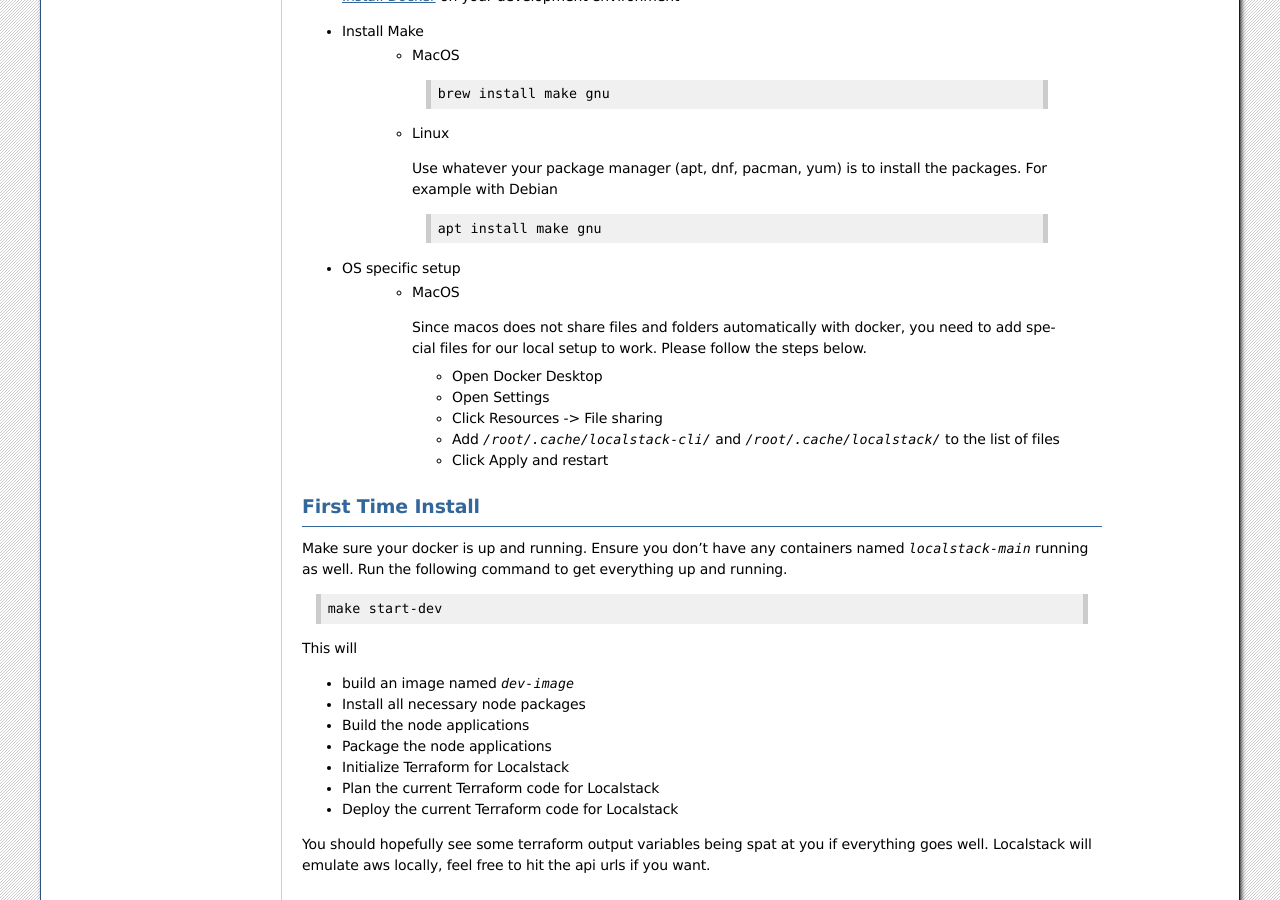
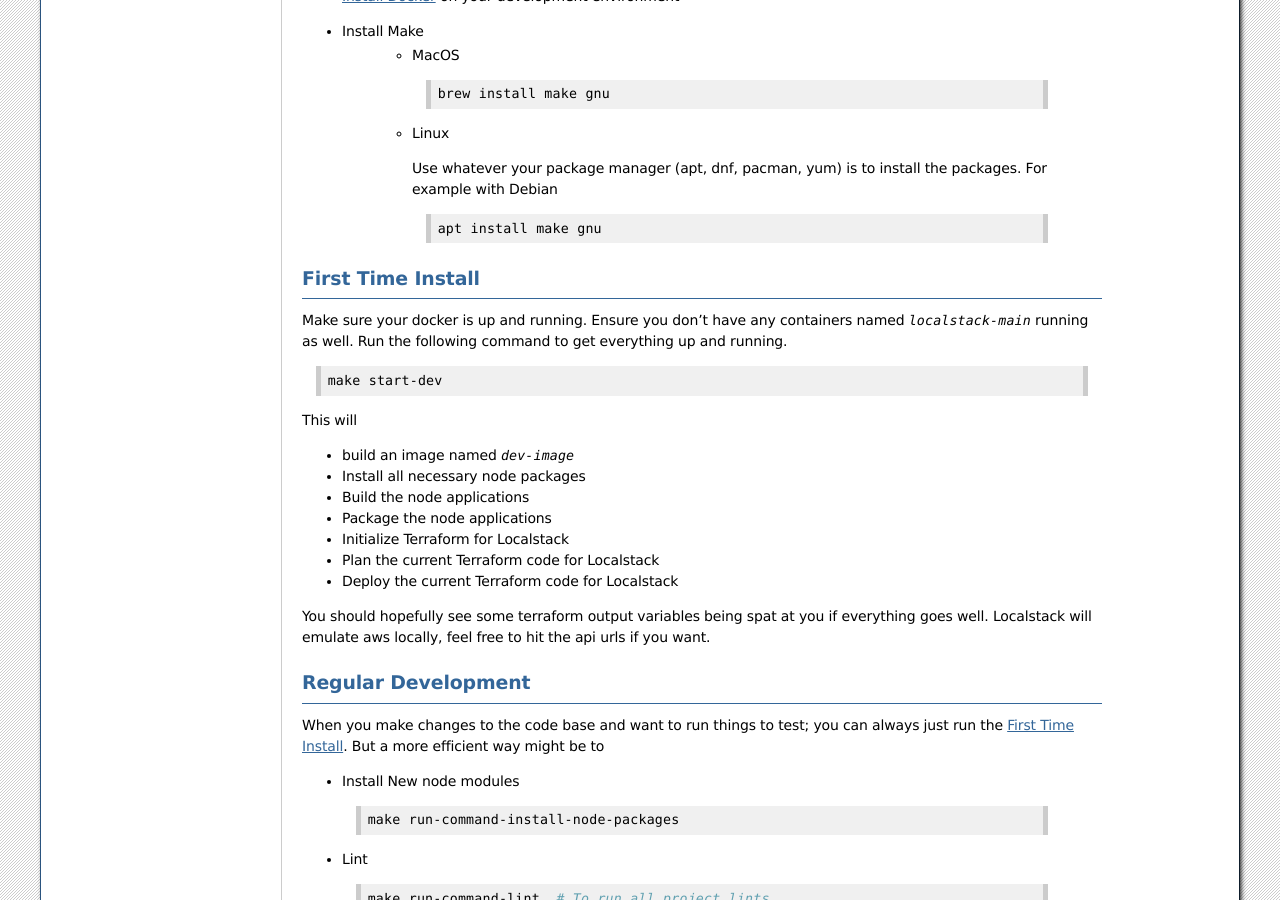
Before and after one commit to CraftsmenLtd/BloodConnect, a Sphinx documentation site: the page built from docs/development/GettingStarted.rst, in a window 1280 px wide and 900 px high, scrolled down 496 px. Built offline with Sphinx 7.4.7, drawn with Linux system fonts in a browser that asks for light colours.

Commit message:
removed deprecated setup

```diff
--- a/docs/development/GettingStarted.rst
+++ b/docs/development/GettingStarted.rst
@@ -42,16 +42,6 @@ Pre-requisites
      .. code-block:: bash
 
         apt install make gnu
-
-- OS specific setup
-    * MacOS
-     Since macos does not share files and folders automatically with docker, you need to add special files for our local setup to work. Please follow the steps below.
-
-     - Open Docker Desktop
-     - Open Settings
-     - Click Resources -> File sharing
-     - Add `/root/.cache/localstack-cli/` and `/root/.cache/localstack/` to the list of files
-     - Click Apply and restart
 
 First Time Install
 ~~~~~~~~~~~~~~~~~~
```
